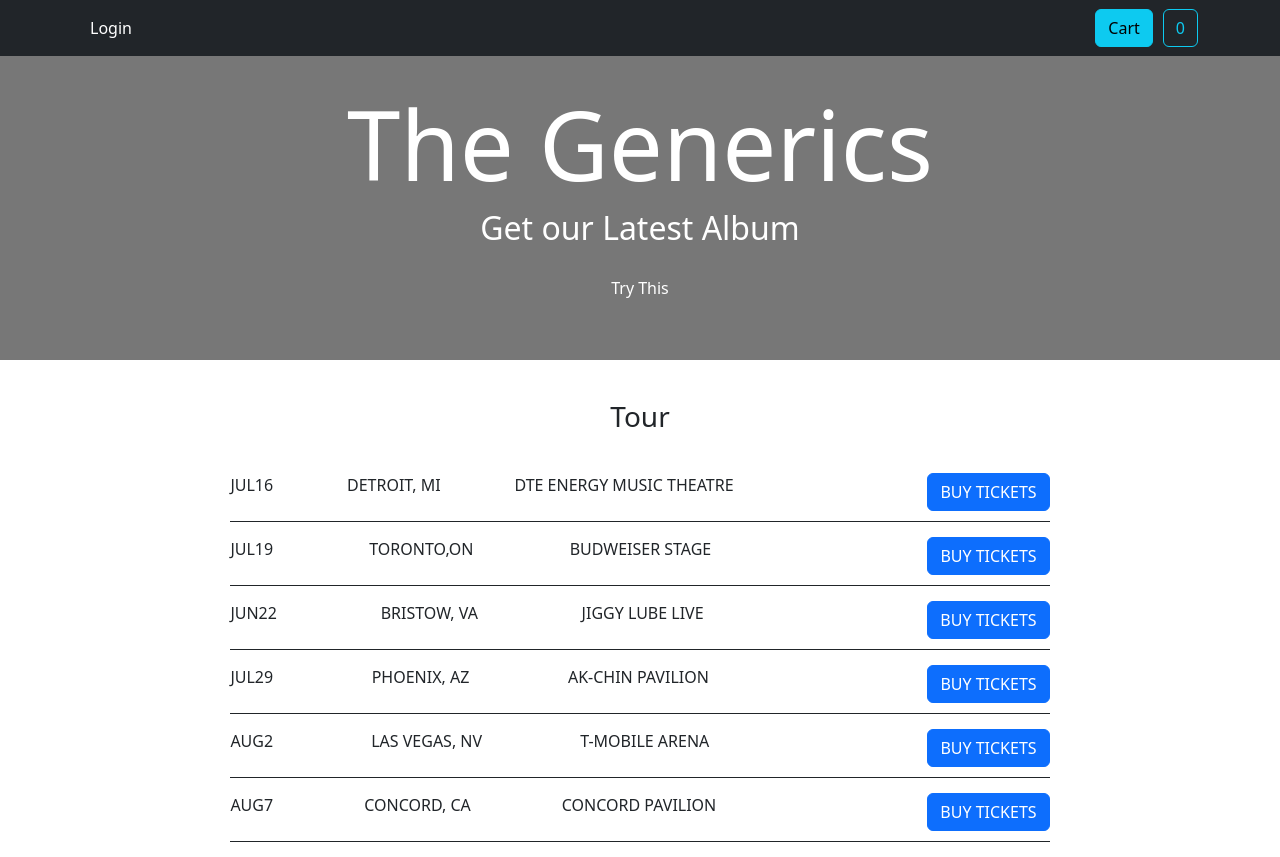
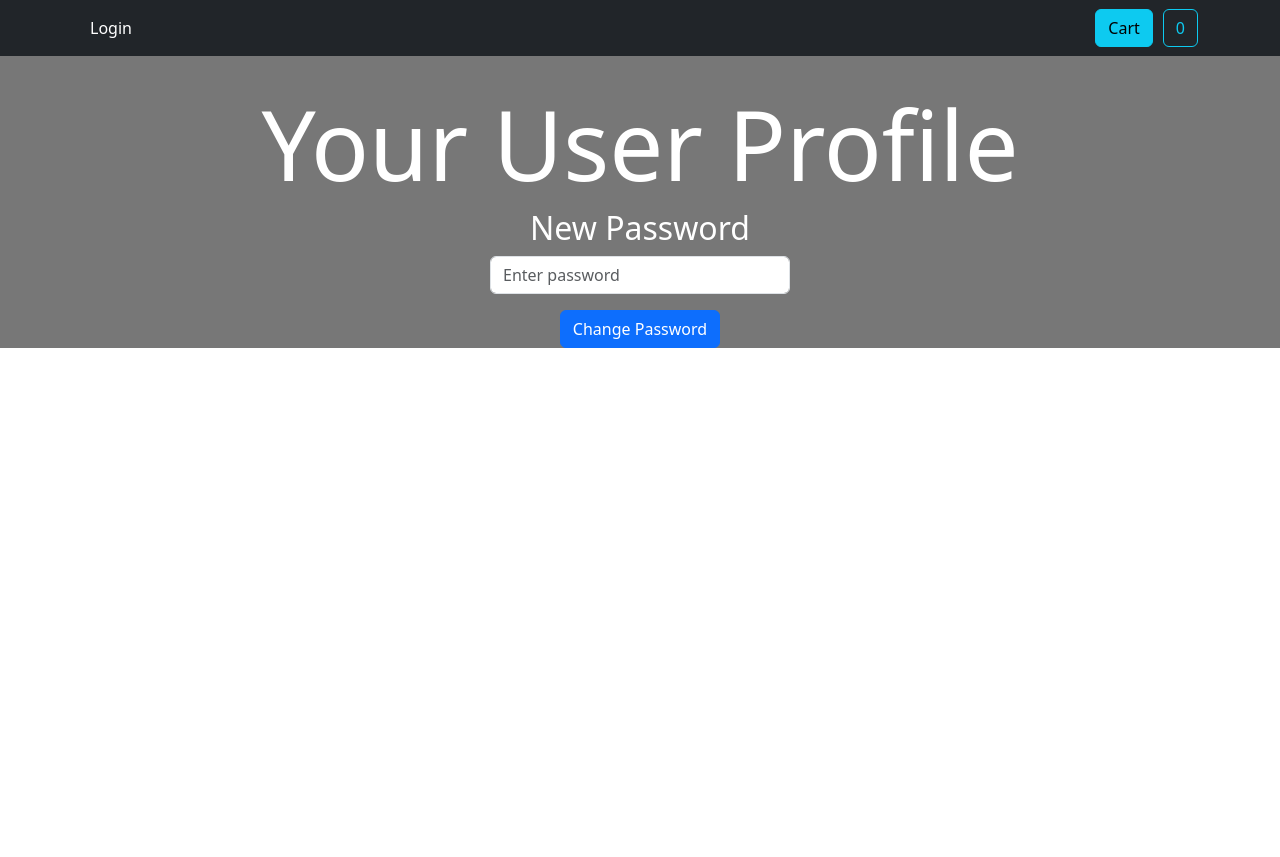
Before and after one commit to Ritikadhangar910/Ecommancereact, a React (Create React App) app: page / in a window 1280 px wide. After the commit the page ends 800 px from the top, so only its background shows below. Built offline with nearby package versions, Linux system fonts and the light colour scheme.

Commit message:
add change password

```diff
--- a/src/App.css
+++ b/src/App.css
@@ -74,6 +74,9 @@
   text-align: center;
   background-color: #777777;
   color: white;
+  display: flex;
+  flex-direction: column;
+  align-items: center;
 }
 .home-album h1 {
   padding-top: 30px;
@@ -85,6 +88,9 @@
 .home-album p {
   padding-top: 20px;
   padding-bottom: 60px;
+}
+.home-album .form-control {
+  width: 300px;
 }
 .home-tour {
   margin-left: 18%;
--- a/src/components/AuthForm.js
+++ b/src/components/AuthForm.js
@@ -3,7 +3,9 @@ import Button from "react-bootstrap/Button";
 import Form from "react-bootstrap/Form";
 import Alert from "react-bootstrap/Alert";
 import CreateContext from "../store/create-context";
+import { useHistory } from "react-router-dom";
 const AuthForm = () => {
+  const history = useHistory();
   const [email, setemail] = useState("");
   const [phone, setphone] = useState("");
   const [isloggin, setLoggin] = useState(false);
@@ -42,6 +44,7 @@ const AuthForm = () => {
     if (res.ok) {
       let data = await res.json();
       createContext.login(data.idToken);
+      history.replace("/");
     } else {
       let data = await res.json();
       let errormessage = "Authentication failed";
@@ -77,10 +80,10 @@ const AuthForm = () => {
               />
             </Form.Group>
             <Form.Group className="mb-3" controlId="formBasicPhone">
-              <Form.Label>Phone No.</Form.Label>
+              <Form.Label>Password</Form.Label>
               <Form.Control
                 type="text"
-                placeholder="Enter phone number"
+                placeholder="Enter password"
                 value={phone}
                 onChange={(e) => {
                   setphone(e.target.value);
--- a/src/components/Home.js
+++ b/src/components/Home.js
@@ -1,55 +1,51 @@
+import { useContext, useState } from "react";
 import Button from "react-bootstrap/Button";
+import Form from "react-bootstrap/Form";
+import CreateContext from "../store/create-context";
+import { useHistory } from "react-router-dom";
 const Home = () => {
-  const arrtour = [
-    {
-      mounth: "JUL16",
-      state: "DETROIT, MI",
-      region: "DTE ENERGY MUSIC THEATRE",
-    },
-    {
-      mounth: "JUL19",
-      state: "TORONTO,ON",
-      region: "BUDWEISER STAGE",
-    },
-    {
-      mounth: "JUN22",
-      state: "BRISTOW, VA",
-      region: "JIGGY LUBE LIVE",
-    },
-    {
-      mounth: "JUL29",
-      state: "PHOENIX, AZ",
-      region: "AK-CHIN PAVILION",
-    },
-    {
-      mounth: "AUG2",
-      state: "LAS VEGAS, NV",
-      region: "T-MOBILE ARENA",
-    },
-    {
-      mounth: "AUG7",
-      state: "CONCORD, CA",
-      region: "CONCORD PAVILION",
-    },
-  ];
+  const history = useHistory();
+  const [password, setpassword] = useState("");
+  const createContext = useContext(CreateContext);
+  async function ForgetPassword() {
+    let response = await fetch(
+      "https://identitytoolkit.googleapis.com/v1/accounts:update?key=AIzaSyAoKVBtv4adgpg6dWlO3FNtEW2brYblq3Y",
+      {
+        method: "POST",
+        body: JSON.stringify({
+          idToken: createContext.token,
+          password: password,
+          returnSecureToken: false,
+        }),
+        headers: {
+          "Content-Type": "application/json",
+        },
+      }
+    );
+    response = await response.json();
+    if (response) history.replace("/store");
+  }
   return (
     <>
       <section>
         <div className="home-album">
-          <h1>The Generics</h1>
-          <h2>Get our Latest Album</h2>
-          <p>Try This</p>
-        </div>
-        <div className="home-tour">
-          <h3>Tour</h3>
-          {arrtour.map((item) => (
-            <div className="arrtour" key={item.mounth}>
-              <p>{item.mounth}</p>
-              <p>{item.state}</p>
-              <p>{item.region}</p>
-              <Button variant="primary">BUY TICKETS</Button>
-            </div>
-          ))}
+          <h1>Your User Profile</h1>
+          <h2>New Password</h2>
+          <Form.Group className="mb-3" controlId="formBasicPhone">
+            <Form.Control
+              type="text"
+              placeholder="Enter password"
+              className="form-control"
+              value={password}
+              onChange={(e) => {
+                setpassword(e.target.value);
+              }}
+            />
+          </Form.Group>
+
+          <Button className="primary" onClick={ForgetPassword}>
+            Change Password
+          </Button>
         </div>
       </section>
     </>
```
